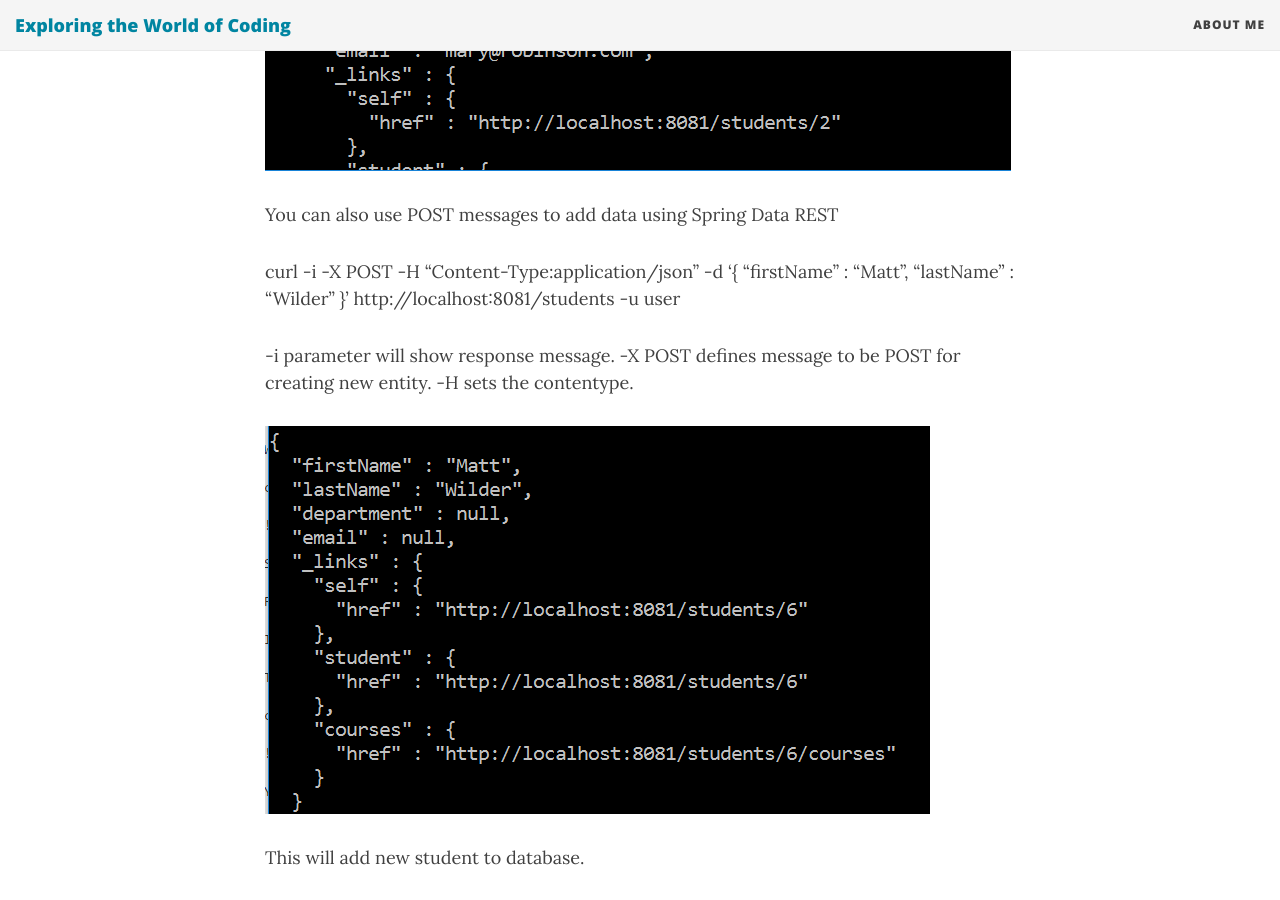
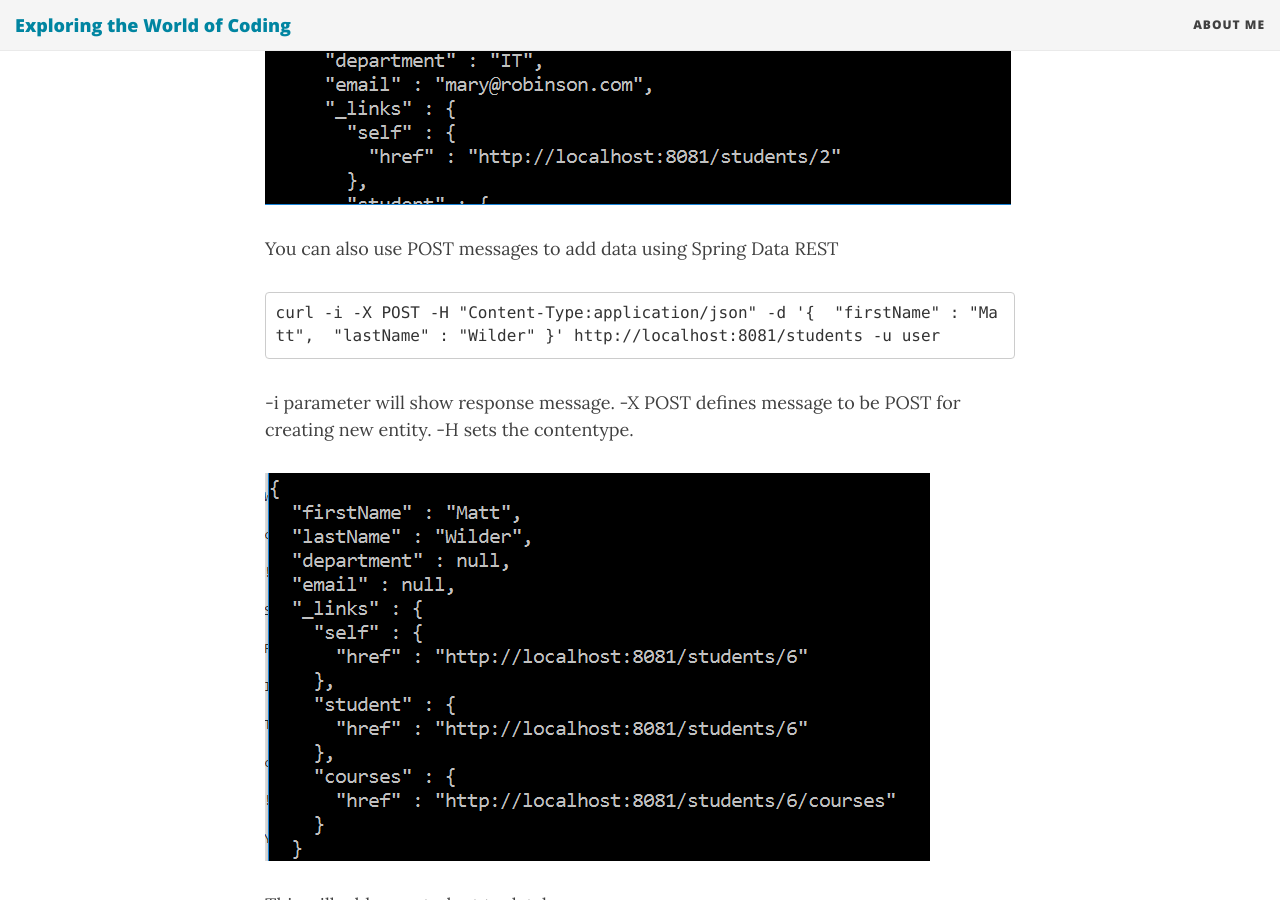
Before and after one commit to juhahinkula/juhahinkula.github.io, a Jekyll site: the page built from _posts/2016-10-24-crudboot-data-rest.markdown, in a window 1280 px wide and 900 px high, scrolled down 2221 px. Built offline with Jekyll 4.4.1, drawn with Linux system fonts in a browser that asks for light colours; nearby versions of some CDN libraries; comment, search, counter and statistics services are not loaded.

Commit message:
new post

```diff
--- a/_posts/2016-10-24-crudboot-data-rest.markdown
+++ b/_posts/2016-10-24-crudboot-data-rest.markdown
@@ -22,7 +22,9 @@ As a default Spring Data REST uses public repositories to detect and create REST
 
 When Spring Boot application is up and running you can see the available resources by using GET request to application root.
 
+{% highlight xml %}
 curl -v localhost:8081
+{% endhighlight %}
 
 ![screenshot]({{ site.baseurl }}/img/curl_v.png)
 
@@ -34,13 +36,17 @@ In our project the application is secured with Spring Security therefore the ava
 
 There is one test user in the database which we can use to test resources
 
+{% highlight xml %}
 curl -v localhost:8081/students -u user
+{% endhighlight %}
 
 ![screenshot]({{ site.baseurl }}/img/curl_students.png)
 
 You can also use POST messages to add data using Spring Data REST
 
+{% highlight xml %}
 curl -i -X POST -H "Content-Type:application/json" -d '{  "firstName" : "Matt",  "lastName" : "Wilder" }' http://localhost:8081/students -u user
+{% endhighlight %}
 
 -i parameter will show response message. -X POST defines message to be POST for creating new entity. -H sets the contentype.
 
```
